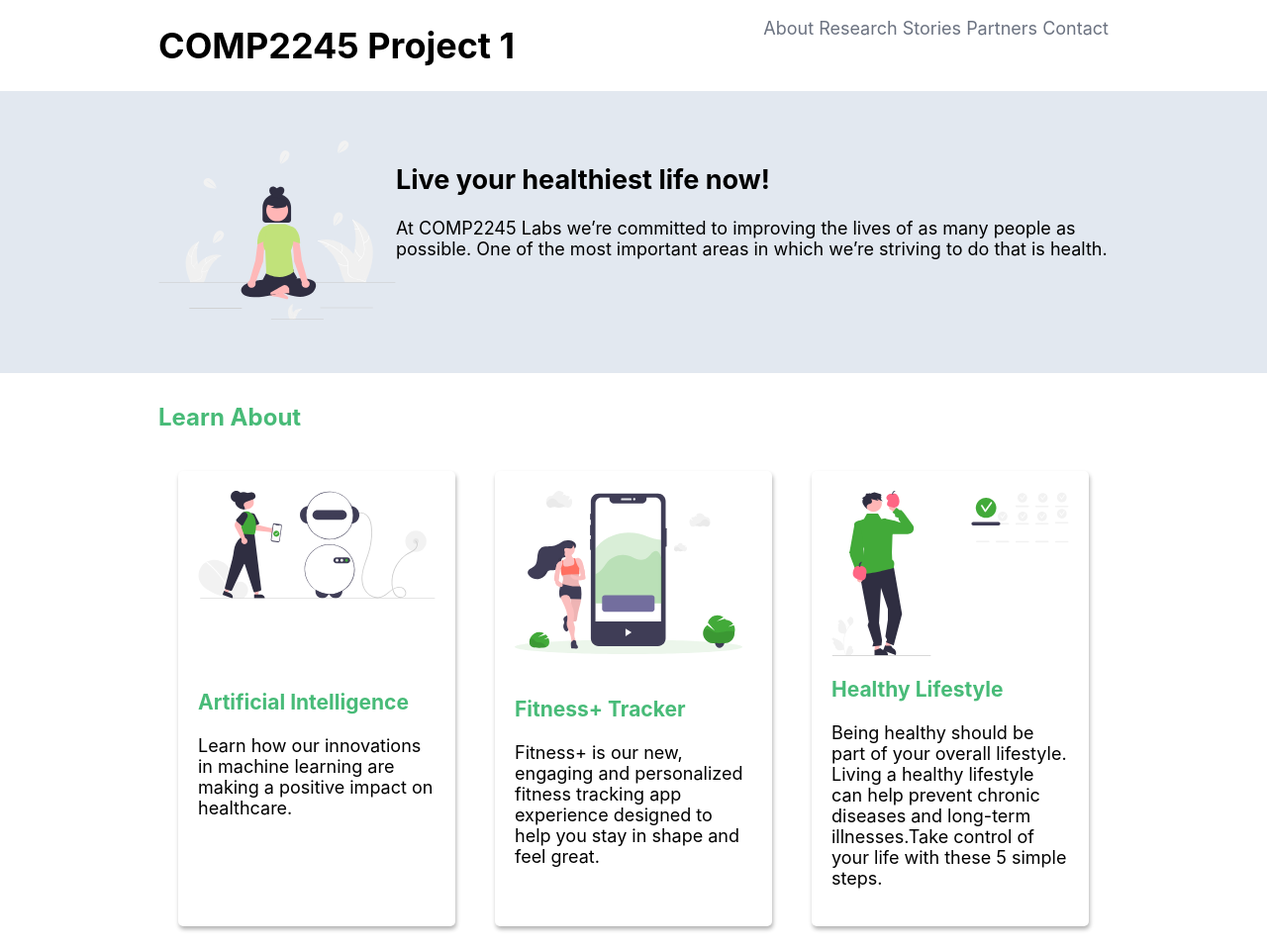
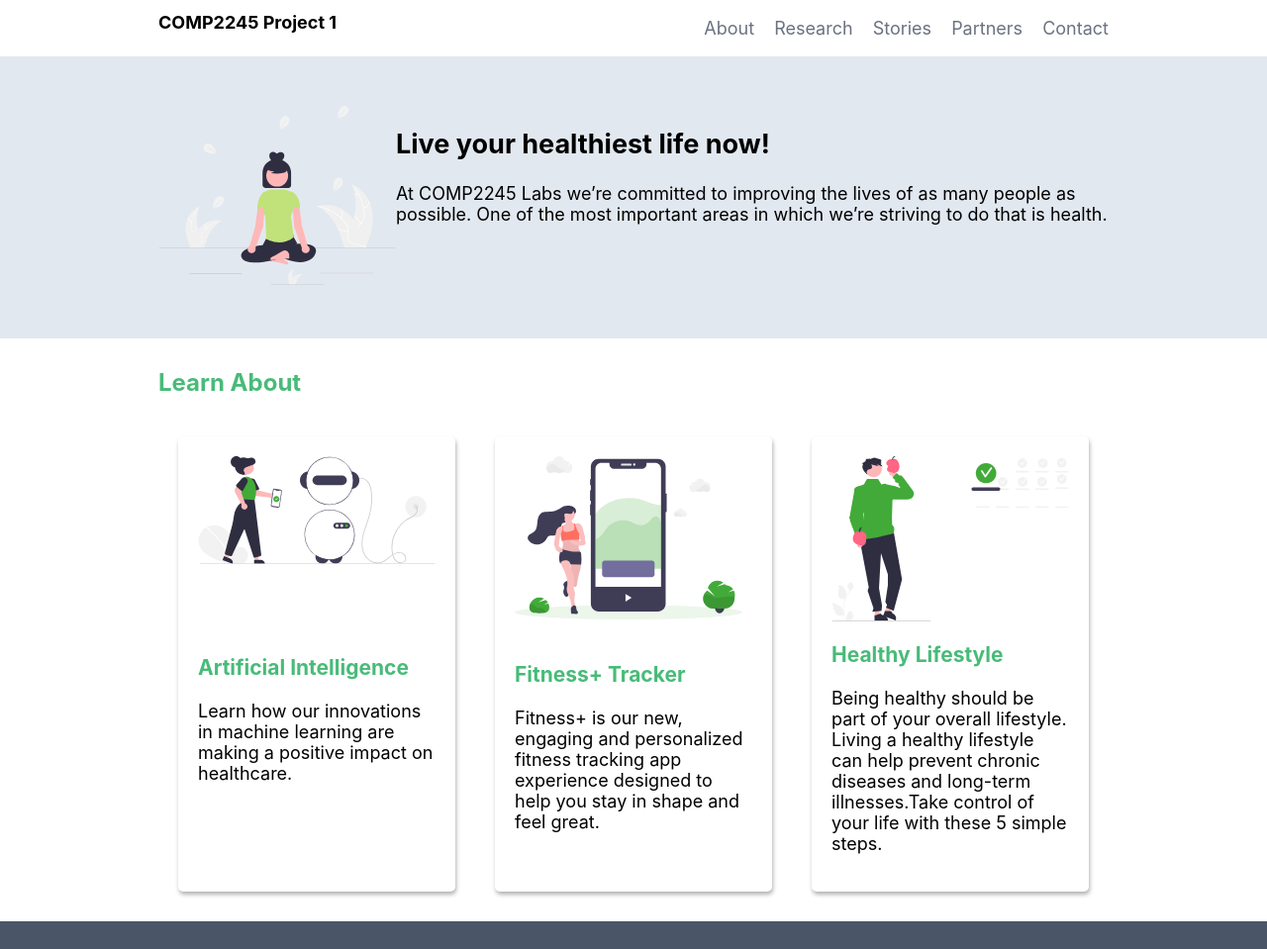
Before and after one commit to KCEndeavours/comp2245--project1, a plain HTML site: page index.html in a window 1280 px wide. Shown: the top 959 px of the page at 99% size. Drawn offline with Linux system fonts and the light colour scheme.

Commit message:
Edited the font size for the header h1 heading and links

```diff
--- a/styles.css
+++ b/styles.css
@@ -9,7 +9,13 @@ body {
 
 header {
     background-color: white;
+}
+header h1 {
     font-size: 18px;
+}
+header a {
+    font-size: 18px;
+    padding-left: 15px;
 }
 
 a {
```
